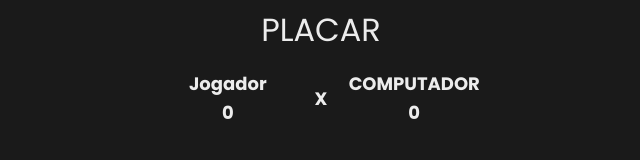
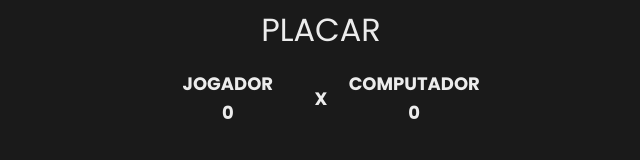
Before and after one commit to Adrianodbs/Jokenpo-React, a React (Create React App) app: page / in a window 1280 px wide. Shown: the part 186-346 px from the top of the page, without its empty margins (319-959 px from the left). Built offline with nearby package versions, Linux system fonts and the light colour scheme.

Commit message:
Lógica do onChange

```diff
--- a/src/App.js
+++ b/src/App.js
@@ -14,10 +14,6 @@ const messages = {
   }
 }
 
-function App() {
-  const [titleModal, setTitleModal] = useState(messages.rules.title)
-  const [messageModal, setMessageModal] = useState(messages.rules.message)
-  const [open, setOpen] = useState(false)
 const actions = [
   {
     value: 1,
@@ -36,8 +32,19 @@ function App() {
   }
 ]
 
+function App() {
+  const [titleModal, setTitleModal] = useState(messages.rules.title)
+  const [messageModal, setMessageModal] = useState(messages.rules.message)
+  const [open, setOpen] = useState(false)
+  const [userName, setUserName] = useState('JOGADOR')
+
   const handleClick = value => {
     console.log(value)
+  }
+
+  const handleUserName = value => {
+    if (!value) return setUserName('JOGADOR')
+    setUserName(value)
   }
   return (
     <C.Container>
@@ -47,10 +54,10 @@ function App() {
         </C.Typography>
         <Input
           placeholder="Digite o nome do jogador"
-          onChange={value => console.log(value)}
+          onChange={value => handleUserName(value)}
         />
         <Button onClick={() => console.log('cliquei')}>Iniciar</Button>
-        <Score userName="Jogador" scorePlayer="0" scoreComputer="0" />
+        <Score userName={userName} scorePlayer="0" scoreComputer="0" />
         <C.Spacer margin="10px" />
 
         <C.Flex justify="space-around">
--- a/src/components/modal/style.js
+++ b/src/components/modal/style.js
@@ -8,6 +8,7 @@ export const ModalStyled = styled.div`
   position: absolute;
   transition: 0.5s ease;
   top: ${props => (props.open ? '5%' : '-100%')};
+  opacity: ${props => (props.open ? '1' : '0')};
   z-index: 2;
 `
 
```
Lines whose indentation alone changed are shown as unchanged.
